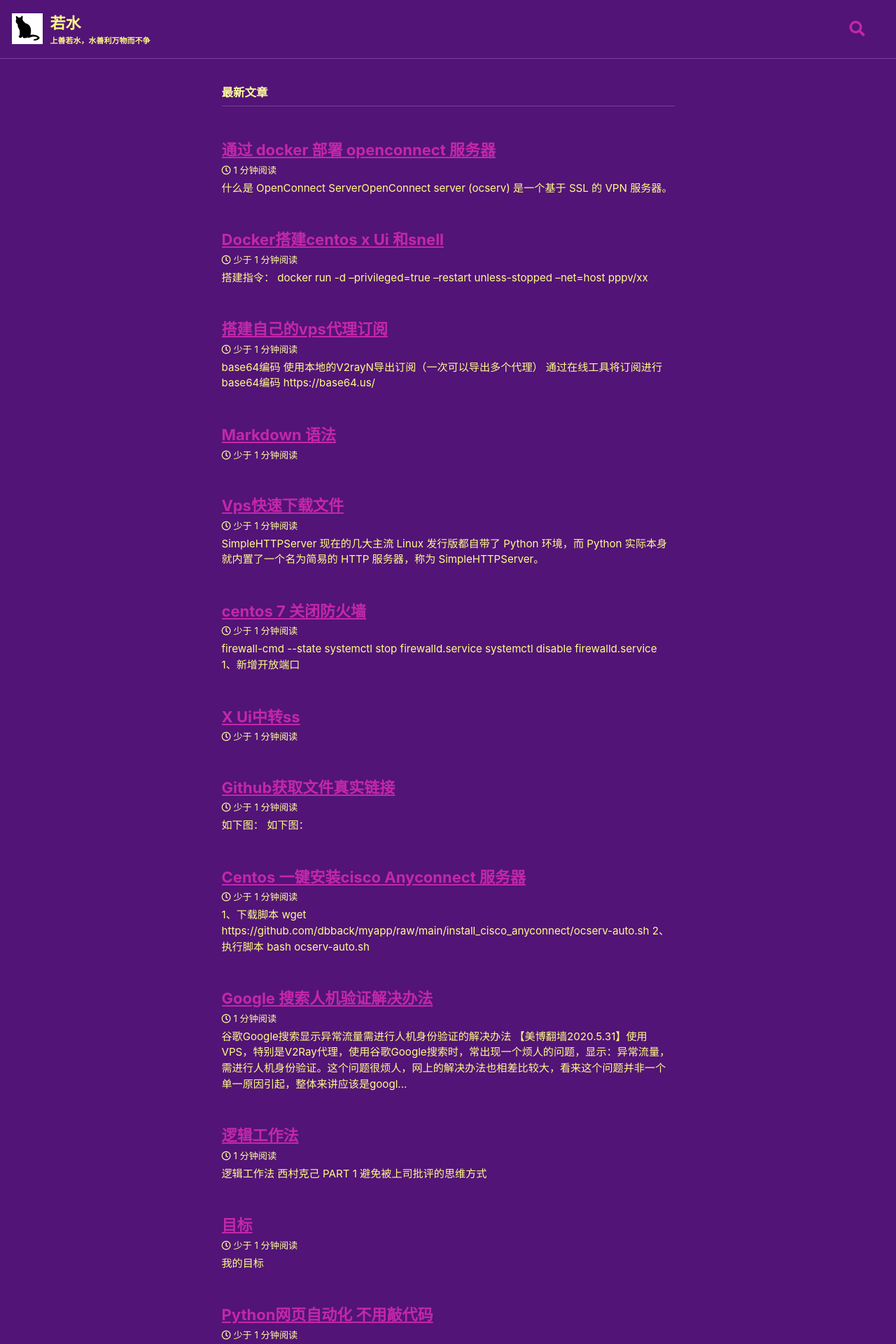
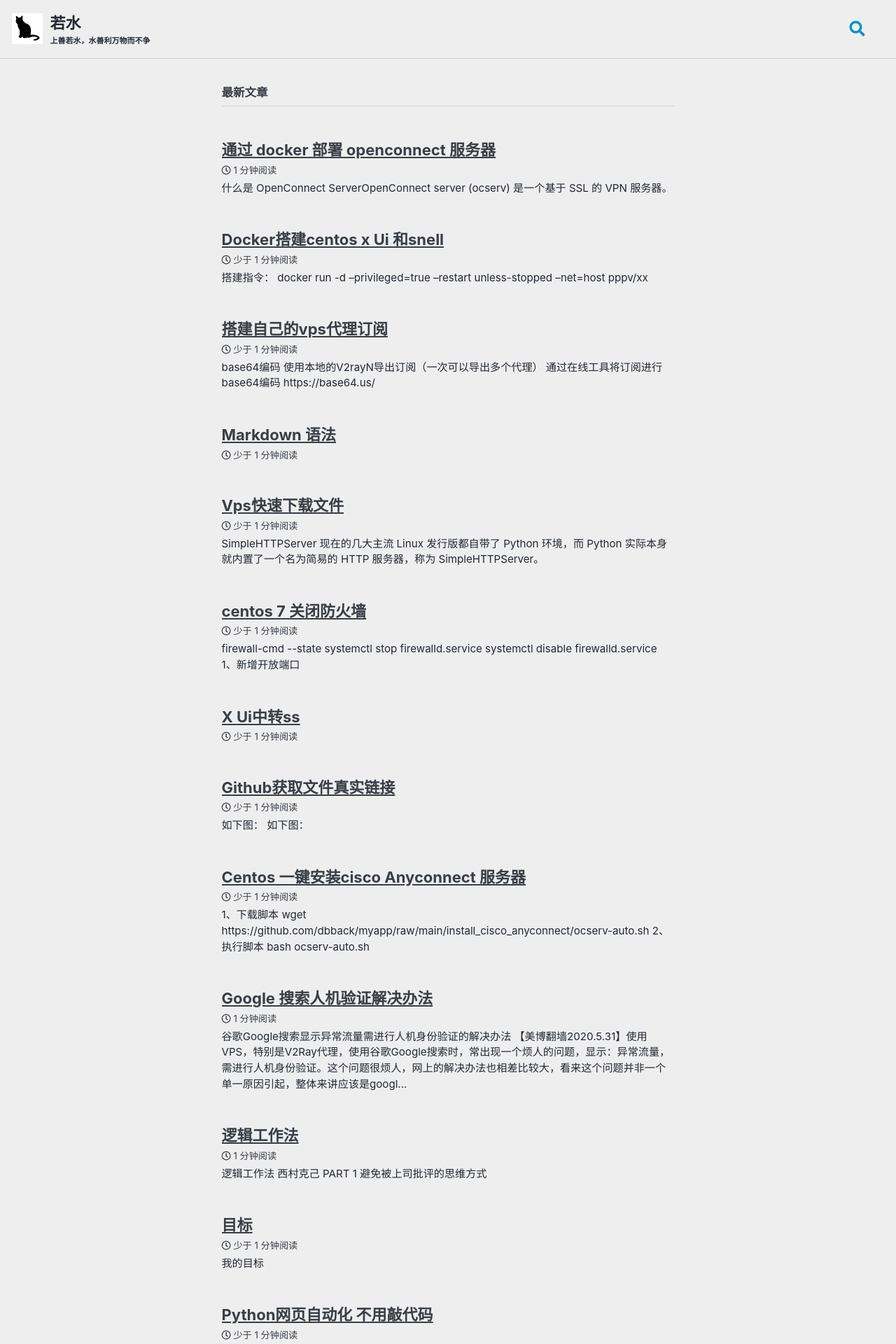
Before and after one commit to dbback/dbback.github.io, a Jekyll site: the page built from index.markdown, in a window 1280 px wide. Shown: the top 1920 px of the page at 70% size. Built offline with Jekyll 4.4.1, drawn with Linux system fonts in a browser that asks for light colours; cached includes are drawn as plain includes; some web fonts are replaced.

Commit message:
Update _config.yml

```diff
--- a/_config.yml
+++ b/_config.yml
@@ -12,7 +12,7 @@
 
 #theme                  : "minimal-mistakes-jekyll"
 #remote_theme           : "mmistakes/minimal-mistakes"
-minimal_mistakes_skin    : "plum" #"aqua"  #"sunrise" #"dark" #"mint" #"dark" #"aqua" #"air"# "mint" # "air", "aqua", "contrast", "dark", "dirt", "neon", "mint", "plum", "sunrise"
+minimal_mistakes_skin    : "air" #"aqua"  #"sunrise" #"dark" #"mint" #"dark" #"aqua" #"air"# "mint" # "air", "aqua", "contrast", "dark", "dirt", "neon", "mint", "plum", "sunrise"
 # "aqua","contrast","neon"
 # Site Settings
 locale                   : "zh"
```
